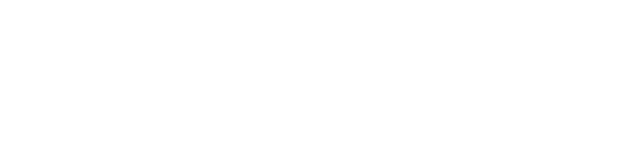
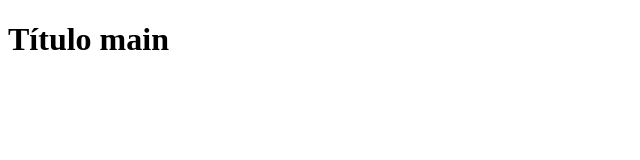
Before and after one commit to mayteloisa/frontend, a plain HTML site: page pagina1.html in a window 1280 px wide. Shown: the whole page, without its empty margins (0-640 px from the left). Drawn offline with Linux system fonts and the light colour scheme.

Commit message:
titulo main agregado

```diff
--- a/pagina1.html
+++ b/pagina1.html
@@ -7,6 +7,6 @@
     <title>Document</title>
 </head>
 <body>
-
+    <h1>Título main</h1>
 </body>
 </html>
```
